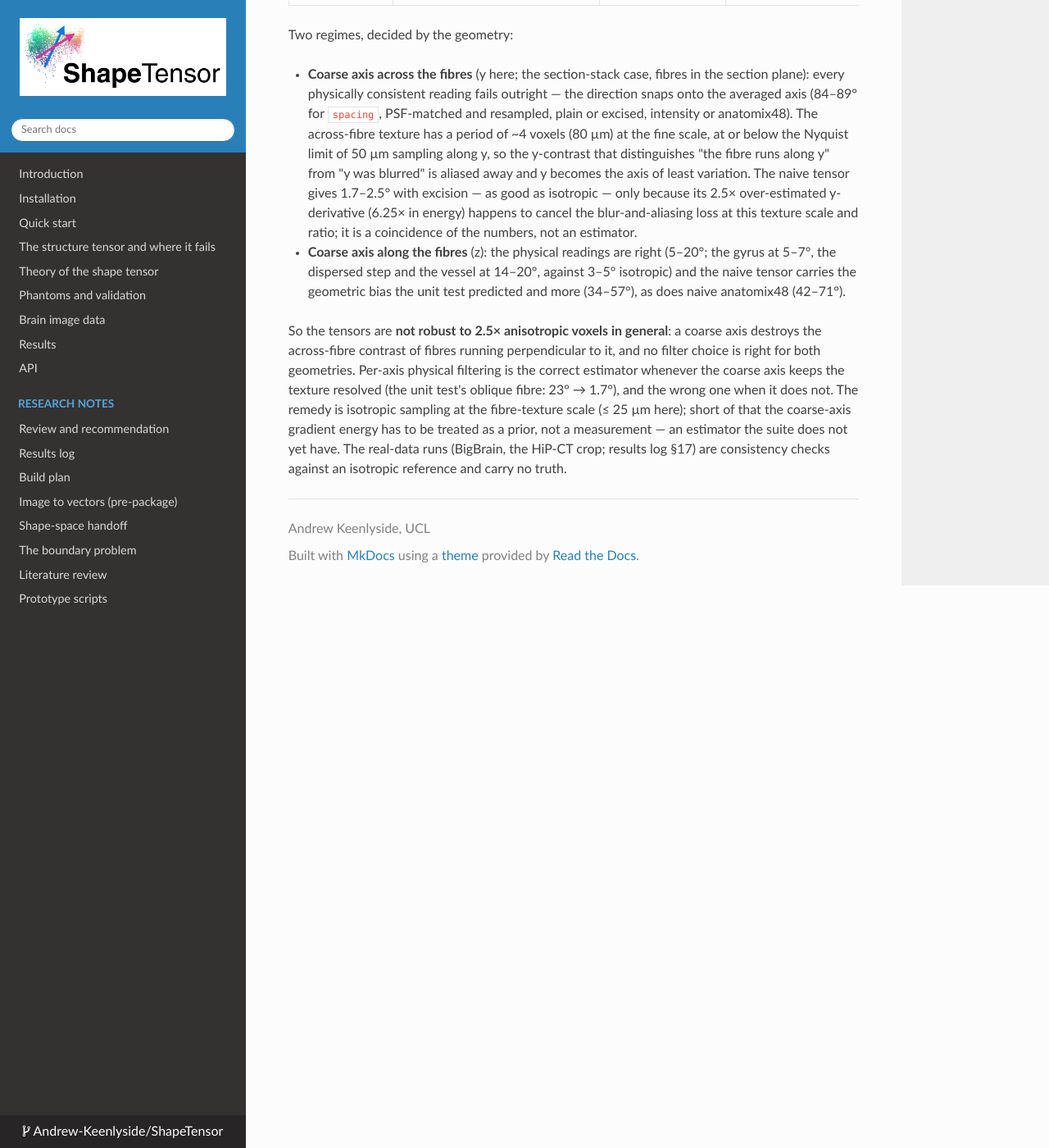
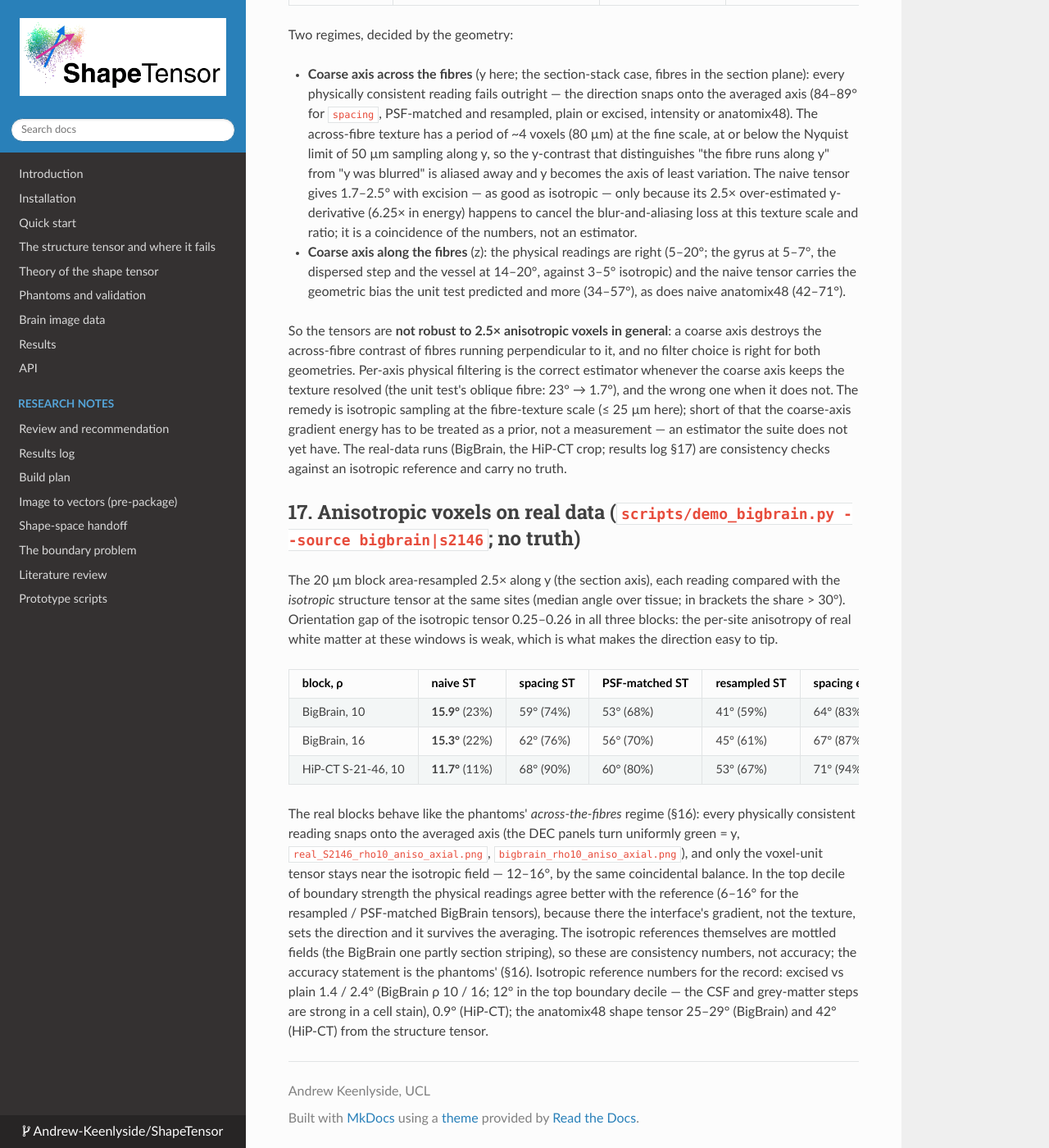
Before and after one commit to Andrew-Keenlyside/ShapeTensor, an MkDocs documentation site: the page built from docs/TCA_FIELD_RESULTS.md, in a window 1280 px wide and 1400 px high, scrolled down 14180 px. Shown: the whole window at 82% size. Built offline with MkDocs 1.6.1, drawn with Linux system fonts in a browser that asks for light colours; nearby versions of some CDN libraries.

Commit message:
Real-data anisotropy runs (BigBrain rho 10/16, HiP-CT rho 10): the across-the-fibres regime (results log §17)

```diff
--- a/docs/TCA_FIELD_RESULTS.md
+++ b/docs/TCA_FIELD_RESULTS.md
@@ -489,3 +489,27 @@ oblique fibre: 23° → 1.7°), and the wrong one when it does not. The remedy i
 fibre-texture scale (≤ 25 µm here); short of that the coarse-axis gradient energy has to be treated as a prior,
 not a measurement — an estimator the suite does not yet have. The real-data runs (BigBrain, the HiP-CT crop; results
 log §17) are consistency checks against an isotropic reference and carry no truth.
+
+## 17. Anisotropic voxels on real data (`scripts/demo_bigbrain.py --source bigbrain|s2146`; no truth)
+
+The 20 µm block area-resampled 2.5× along y (the section axis), each reading compared with the *isotropic*
+structure tensor at the same sites (median angle over tissue; in brackets the share > 30°). Orientation gap of
+the isotropic tensor 0.25–0.26 in all three blocks: the per-site anisotropy of real white matter at these windows
+is weak, which is what makes the direction easy to tip.
+
+| block, ρ | naive ST | spacing ST | PSF-matched ST | resampled ST | spacing excised | naive / spacing anatomix48 |
+|---|---|---|---|---|---|---|
+| BigBrain, 10 | **15.9°** (23%) | 59° (74%) | 53° (68%) | 41° (59%) | 64° (83%) | 32° / 65° |
+| BigBrain, 16 | **15.3°** (22%) | 62° (76%) | 56° (70%) | 45° (61%) | 67° (87%) | 29° / 67° |
+| HiP-CT S-21-46, 10 | **11.7°** (11%) | 68° (90%) | 60° (80%) | 53° (67%) | 71° (94%) | 39° / 75° |
+
+The real blocks behave like the phantoms' *across-the-fibres* regime (§16): every physically consistent reading
+snaps onto the averaged axis (the DEC panels turn uniformly green = y, `real_S2146_rho10_aniso_axial.png`,
+`bigbrain_rho10_aniso_axial.png`), and only the voxel-unit tensor stays near the isotropic field — 12–16°, by the
+same coincidental balance. In the top decile of boundary strength the physical readings agree better with the
+reference (6–16° for the resampled / PSF-matched BigBrain tensors), because there the interface's gradient, not
+the texture, sets the direction and it survives the averaging. The isotropic references themselves are mottled
+fields (the BigBrain one partly section striping), so these are consistency numbers, not accuracy; the accuracy
+statement is the phantoms' (§16). Isotropic reference numbers for the record: excised vs plain 1.4 / 2.4° (BigBrain
+ρ 10 / 16; 12° in the top boundary decile — the CSF and grey-matter steps are strong in a cell stain), 0.9° (HiP-CT);
+the anatomix48 shape tensor 25–29° (BigBrain) and 42° (HiP-CT) from the structure tensor.
```
Also changed, not shown: figures/bigbrain/bigbrain_rho10_aniso_axial.png (added), figures/bigbrain/bigbrain_rho10_aniso_sagittal.png (added), figures/bigbrain/bigbrain_rho10_iso_axial.png (added), figures/bigbrain/bigbrain_rho10_iso_coronal.png (added), figures/bigbrain/bigbrain_rho10_iso_sagittal.png (added), figures/bigbrain/bigbrain_rho16_aniso_axial.png (added), figures/bigbrain/bigbrain_rho16_aniso_sagittal.png (added), figures/bigbrain/bigbrain_rho16_iso_axial.png (added), figures/bigbrain/bigbrain_rho16_iso_coronal.png (added), figures/bigbrain/bigbrain_rho16_iso_sagittal.png (added), figures/tca_field/real_S2146_rho10_aniso_axial.png (added), figures/tca_field/real_S2146_rho10_aniso_sagittal.png (added), figures/tca_field/real_S2146_rho10_iso_axial.png (added), figures/tca_field/real_S2146_rho10_iso_coronal.png (added), 1 more files, 3 other files.
